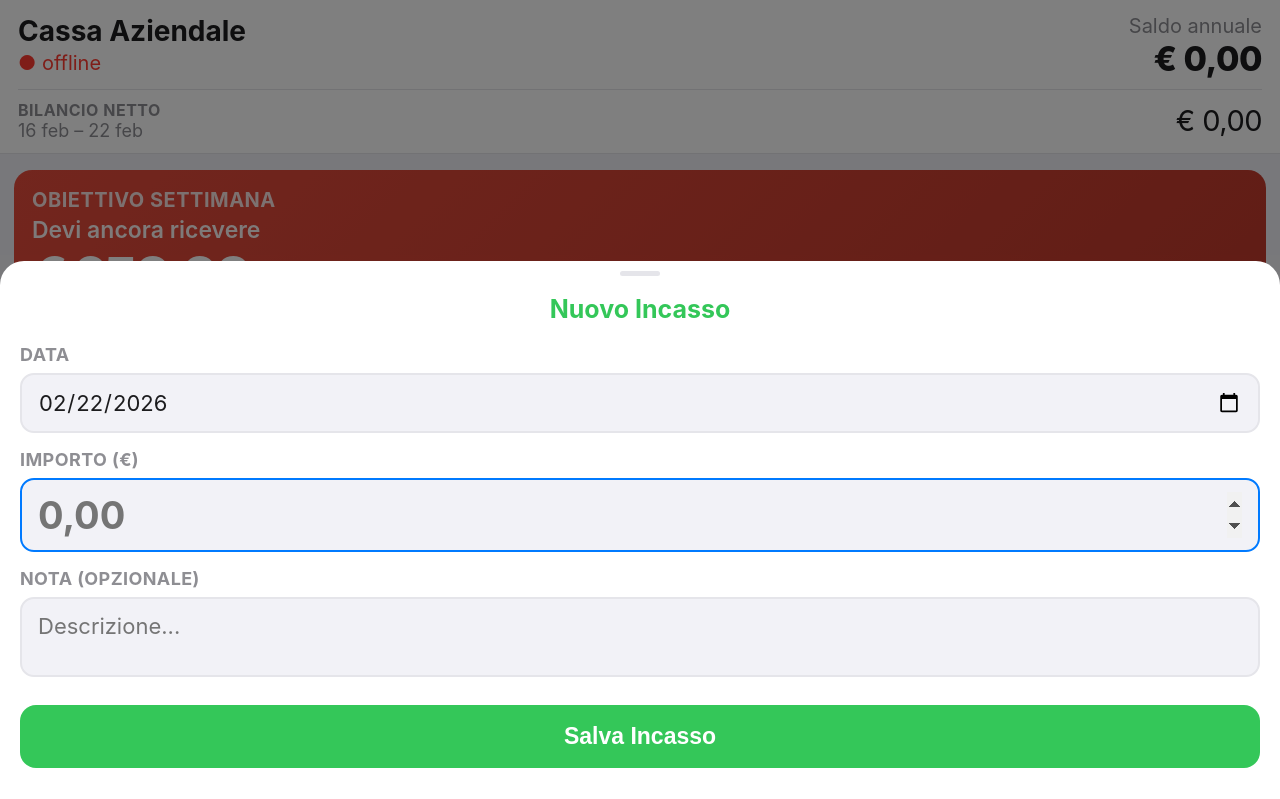
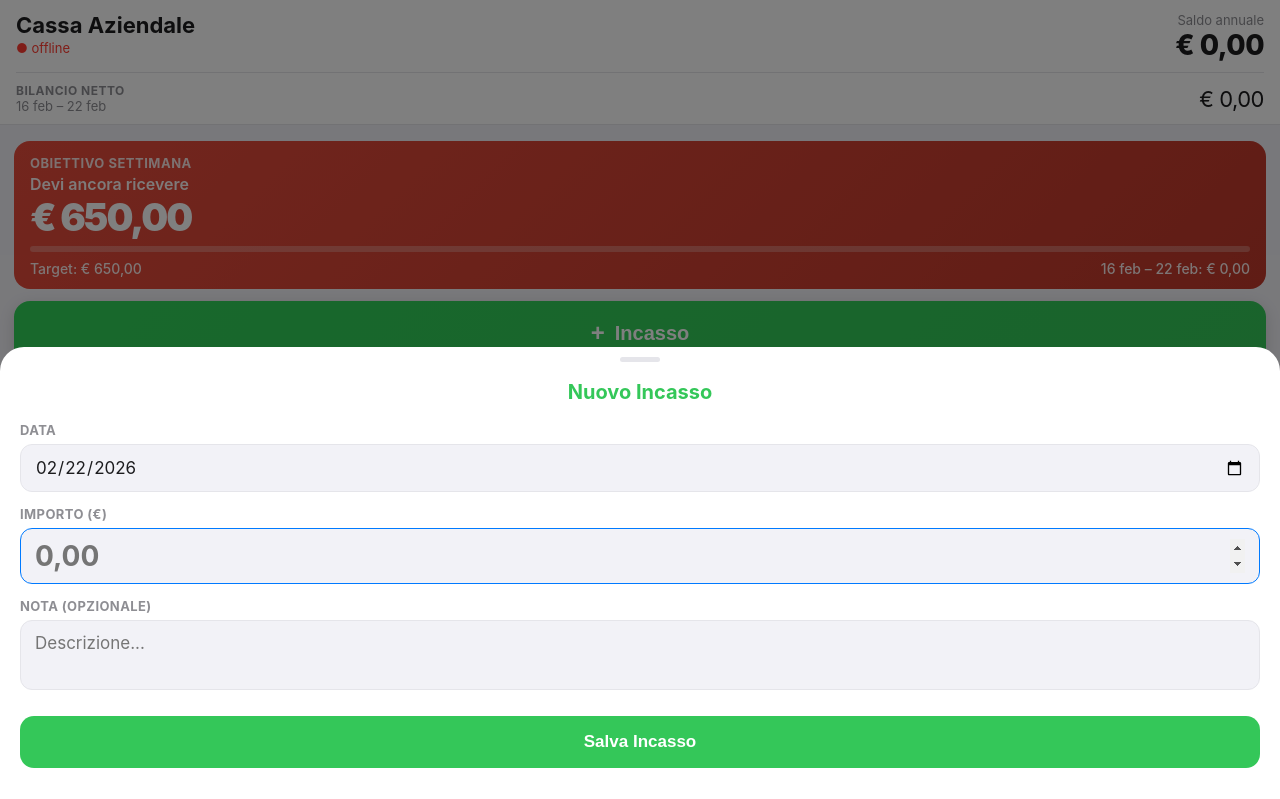
Before and after one commit to 30luca1285-hue/Cassa, a plain HTML site: page index.html in a window 1280 px wide. Both pictures are taken after a click on the button "+ Incasso". Shown: the top 799 px of the page. Drawn offline with Linux system fonts and the light colour scheme.

Commit message:
Fix: font sizes iOS standard

```diff
--- a/index.html
+++ b/index.html
@@ -20,21 +20,21 @@
       font-family:-apple-system,BlinkMacSystemFont,'Helvetica Neue',sans-serif;
       background:var(--bg); color:var(--text);
       padding-top:env(safe-area-inset-top,0);
-      padding-bottom:calc(env(safe-area-inset-bottom,0px) + 215px);
+      padding-bottom:calc(env(safe-area-inset-bottom,0px) + 70px);
       overscroll-behavior:none; -webkit-text-size-adjust:100%;
     }
 
     /* ── HEADER ── */
     .hdr {
       background:var(--card); border-bottom:1px solid var(--border);
-      padding:14px 18px 12px;
+      padding:12px 16px 10px;
       position:sticky; top:0; z-index:50;
     }
-    .hdr h1 { font-size:28px; font-weight:700; }
-    .hdr .sync { font-size:20px; color:var(--text2); margin-top:3px; }
+    .hdr h1 { font-size:22px; font-weight:700; }
+    .hdr .sync { font-size:13px; color:var(--text2); margin-top:2px; }
     .hdr-r { text-align:right; }
-    .hdr-r .lbl { font-size:20px; color:var(--text2); }
-    .hdr-r .sal { font-size:34px; font-weight:800; letter-spacing:-.5px; }
+    .hdr-r .lbl { font-size:13px; color:var(--text2); }
+    .hdr-r .sal { font-size:28px; font-weight:800; letter-spacing:-.5px; }
     .sal.pos { color:var(--green); } .sal.neg { color:var(--red); } .sal.zer { color:var(--text); }
 
     /* ── VIEWS ── */
@@ -42,17 +42,17 @@
     .view.active { display:block; }
 
     /* ── CARD ── */
-    .card { background:var(--card); border-radius:18px; padding:16px 18px; margin-bottom:14px; }
-    .ctit { font-size:18px; font-weight:700; color:var(--text2); text-transform:uppercase; letter-spacing:.5px; margin-bottom:14px; }
+    .card { background:var(--card); border-radius:16px; padding:14px 16px; margin-bottom:12px; }
+    .ctit { font-size:12px; font-weight:700; color:var(--text2); text-transform:uppercase; letter-spacing:.5px; margin-bottom:12px; }
 
     /* ── OBIETTIVO ── */
-    .ob { border-radius:18px; padding:18px 18px 16px; margin-bottom:14px; color:#fff; }
-    .ob .o-lbl { font-size:20px; font-weight:700; opacity:.85; text-transform:uppercase; letter-spacing:.5px; }
-    .ob .o-sub { font-size:23px; font-weight:600; margin-top:4px; opacity:.95; }
-    .ob .o-num { font-size:50px; font-weight:900; line-height:1; margin:6px 0 14px; letter-spacing:-2px; }
-    .ob-bar { background:rgba(255,255,255,.25); border-radius:99px; height:8px; overflow:hidden; margin-bottom:10px; }
+    .ob { border-radius:16px; padding:14px 16px 12px; margin-bottom:12px; color:#fff; }
+    .ob .o-lbl { font-size:13px; font-weight:700; opacity:.85; text-transform:uppercase; letter-spacing:.5px; }
+    .ob .o-sub { font-size:16px; font-weight:600; margin-top:3px; opacity:.95; }
+    .ob .o-num { font-size:38px; font-weight:900; line-height:1; margin:4px 0 10px; letter-spacing:-2px; }
+    .ob-bar { background:rgba(255,255,255,.25); border-radius:99px; height:6px; overflow:hidden; margin-bottom:8px; }
     .ob-bar-in { height:100%; background:#fff; border-radius:99px; transition:width .5s; }
-    .ob-foot { display:flex; justify-content:space-between; font-size:21px; font-weight:500; opacity:.9; }
+    .ob-foot { display:flex; justify-content:space-between; font-size:14px; font-weight:500; opacity:.9; }
     .bg-v { background:linear-gradient(135deg,#2ECC71,#27AE60); }
     .bg-b { background:linear-gradient(135deg,#3498DB,#2980B9); }
     .bg-o { background:linear-gradient(135deg,#F39C12,#E67E22); }
@@ -60,36 +60,36 @@
 
     /* ── PULSANTI AZIONE ── */
     .btn-inc, .btn-spe {
-      display:flex; align-items:center; justify-content:center; gap:12px;
-      width:100%; border:none; border-radius:18px;
-      font-size:28px; font-weight:800; color:#fff; cursor:pointer;
-      -webkit-user-select:none; padding:26px 20px;
+      display:flex; align-items:center; justify-content:center; gap:10px;
+      width:100%; border:none; border-radius:16px;
+      font-size:20px; font-weight:800; color:#fff; cursor:pointer;
+      -webkit-user-select:none; padding:18px 16px;
       box-shadow:0 4px 16px rgba(0,0,0,.14);
       transition:transform .1s, box-shadow .1s;
     }
-    .btn-inc { background:linear-gradient(135deg,#30D158,#34C759); margin-bottom:12px; }
+    .btn-inc { background:linear-gradient(135deg,#30D158,#34C759); margin-bottom:10px; }
     .btn-spe { background:linear-gradient(135deg,#FF453A,#FF3B30); }
     .btn-inc:active, .btn-spe:active { transform:scale(.97); box-shadow:0 1px 6px rgba(0,0,0,.1); }
-    .btn-ic { font-size:34px; font-weight:900; }
+    .btn-ic { font-size:24px; font-weight:900; }
 
     /* ── TABS ── */
-    .tabs { display:grid; grid-template-columns:repeat(4,1fr); background:var(--bg); border-radius:12px; padding:3px; margin-bottom:12px; }
-    .tab { border:none; background:transparent; padding:8px 2px; border-radius:9px; font-size:19px; font-weight:500; color:var(--text2); cursor:pointer; }
+    .tabs { display:grid; grid-template-columns:repeat(4,1fr); background:var(--bg); border-radius:10px; padding:3px; margin-bottom:10px; }
+    .tab { border:none; background:transparent; padding:7px 2px; border-radius:8px; font-size:13px; font-weight:500; color:var(--text2); cursor:pointer; }
     .tab.active { background:var(--card); color:var(--text); font-weight:700; box-shadow:0 1px 4px rgba(0,0,0,.1); }
 
     /* ── NAV PERIODO ── */
-    .nav-p { display:flex; align-items:center; justify-content:space-between; margin-bottom:14px; gap:8px; }
-    .nav-arr { border:none; background:var(--bg); color:var(--blue); font-size:32px; font-weight:700; width:48px; height:48px; border-radius:12px; cursor:pointer; display:flex; align-items:center; justify-content:center; flex-shrink:0; }
+    .nav-p { display:flex; align-items:center; justify-content:space-between; margin-bottom:12px; gap:8px; }
+    .nav-arr { border:none; background:var(--bg); color:var(--blue); font-size:24px; font-weight:700; width:40px; height:40px; border-radius:10px; cursor:pointer; display:flex; align-items:center; justify-content:center; flex-shrink:0; }
     .nav-arr:active { background:var(--border); }
-    .nav-lbl { font-size:21px; font-weight:600; text-align:center; flex:1; }
+    .nav-lbl { font-size:16px; font-weight:600; text-align:center; flex:1; }
 
     /* ── RIEPILOGO RIGHE ── */
-    .riga { display:flex; justify-content:space-between; align-items:center; padding:12px 0; }
+    .riga { display:flex; justify-content:space-between; align-items:center; padding:10px 0; }
     .riga:not(:last-child) { border-bottom:1px solid var(--border); }
-    .riga .et { font-size:22px; }
-    .riga .vl { font-size:22px; font-weight:600; }
-    .riga.tot .et { font-size:23px; font-weight:700; }
-    .riga.tot .vl { font-size:25px; }
+    .riga .et { font-size:16px; }
+    .riga .vl { font-size:16px; font-weight:600; }
+    .riga.tot .et { font-size:17px; font-weight:700; }
+    .riga.tot .vl { font-size:19px; }
     .verde { color:var(--green); } .rosso { color:var(--red); }
 
     /* ── MOVIMENTI ── */
@@ -100,15 +100,15 @@
     }
     .mov:not(:last-child) { border-bottom:1px solid var(--border); }
     .mov:active { background:var(--bg); }
-    .mico { width:48px; height:48px; border-radius:13px; display:flex; align-items:center; justify-content:center; font-size:25px; flex-shrink:0; }
+    .mico { width:40px; height:40px; border-radius:12px; display:flex; align-items:center; justify-content:center; font-size:20px; flex-shrink:0; }
     .mico.incasso { background:rgba(52,199,89,.15); }
     .mico.spesa   { background:rgba(255,59,48,.15); }
     .minf { flex:1; min-width:0; }
-    .mnota { font-size:21px; font-weight:600; white-space:nowrap; overflow:hidden; text-overflow:ellipsis; }
-    .mdata { font-size:18px; color:var(--text2); margin-top:3px; }
+    .mnota { font-size:15px; font-weight:600; white-space:nowrap; overflow:hidden; text-overflow:ellipsis; }
+    .mdata { font-size:13px; color:var(--text2); margin-top:2px; }
     .mdx  { display:flex; align-items:center; gap:5px; flex-shrink:0; }
-    .mimp { font-size:21px; font-weight:700; }
-    .chev { color:var(--border); font-size:27px; }
+    .mimp { font-size:15px; font-weight:700; }
+    .chev { color:var(--border); font-size:20px; }
 
     /* ── TAB BAR ── */
     .tabbar {
@@ -123,11 +123,11 @@
     .tbb {
       flex:1; display:flex; flex-direction:column;
       align-items:center; justify-content:center;
-      gap:10px; border:none; background:transparent;
-      cursor:pointer; padding:60px 0 65px;
+      gap:4px; border:none; background:transparent;
+      cursor:pointer; padding:10px 0 12px;
     }
-    .tbb .ti { font-size:42px; line-height:1; display:block; }
-    .tbb .tl { font-size:19px; font-weight:600; color:var(--text2); display:block; }
+    .tbb .ti { font-size:26px; line-height:1; display:block; }
+    .tbb .tl { font-size:11px; font-weight:600; color:var(--text2); display:block; }
     .tbb.active .tl { color:var(--blue); }
 
     /* ── MODAL ── */
@@ -136,54 +136,54 @@
     .modal { background:var(--card); border-radius:24px 24px 0 0; width:100%; max-height:90vh; overflow-y:auto; -webkit-overflow-scrolling:touch; padding:10px 20px 32px; transform:translateY(100%); transition:transform .3s cubic-bezier(.32,.72,0,1); }
     .ov.show .modal { transform:translateY(0); }
     .mhandle { width:40px; height:5px; background:var(--border); border-radius:3px; margin:0 auto 18px; }
-    .mtit { font-size:25px; font-weight:700; text-align:center; margin-bottom:20px; }
+    .mtit { font-size:20px; font-weight:700; text-align:center; margin-bottom:18px; }
     .mt-g { color:var(--green); } .mt-r { color:var(--red); } .mt-b { color:var(--blue); }
 
     /* ── FORM ── */
-    .campo { margin-bottom:16px; }
-    .campo label { font-size:18px; font-weight:700; color:var(--text2); text-transform:uppercase; letter-spacing:.4px; display:block; margin-bottom:8px; }
-    .campo input, .campo textarea { width:100%; border:2px solid var(--border); border-radius:14px; padding:14px 16px; font-size:22px; font-family:inherit; color:var(--text); background:var(--bg); outline:none; -webkit-appearance:none; transition:border-color .2s; }
+    .campo { margin-bottom:14px; }
+    .campo label { font-size:13px; font-weight:700; color:var(--text2); text-transform:uppercase; letter-spacing:.4px; display:block; margin-bottom:6px; }
+    .campo input, .campo textarea { width:100%; border:1.5px solid var(--border); border-radius:12px; padding:12px 14px; font-size:17px; font-family:inherit; color:var(--text); background:var(--bg); outline:none; -webkit-appearance:none; transition:border-color .2s; }
     .campo input:focus, .campo textarea:focus { border-color:var(--blue); }
-    .campo textarea { resize:none; height:80px; }
-    .campo input.big { font-size:38px; font-weight:700; padding:12px 16px; }
+    .campo textarea { resize:none; height:70px; }
+    .campo input.big { font-size:28px; font-weight:700; padding:10px 14px; }
 
     /* ── BOTTONI MODAL ── */
-    .bok { width:100%; padding:18px; border:none; border-radius:16px; font-size:23px; font-weight:700; color:#fff; cursor:pointer; margin-top:8px; }
+    .bok { width:100%; padding:16px; border:none; border-radius:14px; font-size:17px; font-weight:700; color:#fff; cursor:pointer; margin-top:8px; }
     .bok:active { opacity:.8; } .bok:disabled { opacity:.4; }
     .bok.g { background:var(--green); } .bok.r { background:var(--red); } .bok.b { background:var(--blue); }
-    .bdel { width:100%; padding:17px; border:2px solid var(--red); border-radius:16px; background:transparent; color:var(--red); font-size:22px; font-weight:700; cursor:pointer; margin-top:12px; }
+    .bdel { width:100%; padding:15px; border:1.5px solid var(--red); border-radius:14px; background:transparent; color:var(--red); font-size:16px; font-weight:700; cursor:pointer; margin-top:10px; }
     .bdel:active { background:rgba(255,59,48,.07); }
 
     /* ── SEGMENTED ── */
-    .seg { display:grid; grid-template-columns:1fr 1fr; background:var(--bg); border-radius:12px; padding:3px; }
-    .sb { border:none; background:transparent; padding:12px; border-radius:9px; font-size:21px; font-weight:600; color:var(--text2); cursor:pointer; transition:.2s; }
+    .seg { display:grid; grid-template-columns:1fr 1fr; background:var(--bg); border-radius:10px; padding:3px; }
+    .sb { border:none; background:transparent; padding:10px; border-radius:8px; font-size:16px; font-weight:600; color:var(--text2); cursor:pointer; transition:.2s; }
     .sb.ai { background:var(--green); color:#fff; }
     .sb.as { background:var(--red);   color:#fff; }
 
     /* ── SETTINGS ── */
-    .sr { display:flex; justify-content:space-between; align-items:center; padding:15px 0; }
+    .sr { display:flex; justify-content:space-between; align-items:center; padding:13px 0; }
     .sr:not(:last-child) { border-bottom:1px solid var(--border); }
-    .sr .sl { font-size:22px; } .sr .sv { font-size:20px; color:var(--text2); }
-    .bset { width:100%; padding:17px; border:none; border-radius:16px; background:var(--blue); color:#fff; font-size:22px; font-weight:700; cursor:pointer; margin-top:12px; }
+    .sr .sl { font-size:16px; } .sr .sv { font-size:14px; color:var(--text2); }
+    .bset { width:100%; padding:15px; border:none; border-radius:14px; background:var(--blue); color:#fff; font-size:17px; font-weight:700; cursor:pointer; margin-top:10px; }
     .bset:active { opacity:.8; }
 
     /* ── SELECT NEL MODAL ── */
-    .campo select { width:100%; border:2px solid var(--border); border-radius:14px; padding:14px 16px; font-size:22px; font-family:inherit; color:var(--text); background:var(--bg); outline:none; }
+    .campo select { width:100%; border:1.5px solid var(--border); border-radius:12px; padding:12px 14px; font-size:17px; font-family:inherit; color:var(--text); background:var(--bg); outline:none; }
     .campo select:focus { border-color:var(--blue); }
     /* ── FILTRO CATEGORIA ── */
-    .cfil { border:2px solid var(--border); border-radius:10px; padding:6px 10px; font-size:18px; color:var(--text); background:var(--bg); outline:none; max-width:180px; }
+    .cfil { border:1.5px solid var(--border); border-radius:8px; padding:5px 8px; font-size:13px; color:var(--text); background:var(--bg); outline:none; max-width:160px; }
     /* ── BADGE CATEGORIA ── */
-    .mcat { font-size:16px; font-weight:600; color:var(--blue); background:rgba(0,122,255,.09); border-radius:4px; padding:1px 5px; }
+    .mcat { font-size:11px; font-weight:600; color:var(--blue); background:rgba(0,122,255,.09); border-radius:4px; padding:1px 5px; }
 
     /* ── VARI ── */
-    .empty { text-align:center; padding:40px 0; color:var(--text2); font-size:21px; }
-    .empty .ei { font-size:54px; display:block; margin-bottom:10px; }
-    .spin { text-align:center; padding:32px 0; color:var(--text2); font-size:21px; }
+    .empty { text-align:center; padding:30px 0; color:var(--text2); font-size:15px; }
+    .empty .ei { font-size:44px; display:block; margin-bottom:8px; }
+    .spin { text-align:center; padding:24px 0; color:var(--text2); font-size:15px; }
     .toast {
-      position:fixed; bottom:calc(env(safe-area-inset-bottom,0px) + 225px);
+      position:fixed; bottom:calc(env(safe-area-inset-bottom,0px) + 80px);
       left:50%; transform:translateX(-50%) translateY(14px);
       background:rgba(28,28,30,.9); color:#fff;
-      padding:11px 22px; border-radius:22px; font-size:20px; font-weight:600;
+      padding:10px 20px; border-radius:20px; font-size:14px; font-weight:600;
       z-index:500; opacity:0; transition:opacity .22s,transform .22s;
       white-space:nowrap; pointer-events:none;
     }
@@ -206,10 +206,10 @@
   </div>
   <div style="margin-top:10px; padding-top:10px; border-top:1px solid var(--border); display:flex; justify-content:space-between; align-items:center;">
     <div>
-      <div style="font-size:16px; font-weight:700; color:var(--text2); text-transform:uppercase; letter-spacing:.5px;">Bilancio netto</div>
-      <div style="font-size:18px; color:var(--text2);" id="bil-periodo">—</div>
+      <div style="font-size:12px; font-weight:700; color:var(--text2); text-transform:uppercase; letter-spacing:.5px;">Bilancio netto</div>
+      <div style="font-size:13px; color:var(--text2);" id="bil-periodo">—</div>
     </div>
-    <div class="sal zer" id="bil-display" style="font-size:29px; letter-spacing:-.5px;">€ 0,00</div>
+    <div class="sal zer" id="bil-display" style="font-size:22px; letter-spacing:-.5px;">€ 0,00</div>
   </div>
 </div>
 
```
